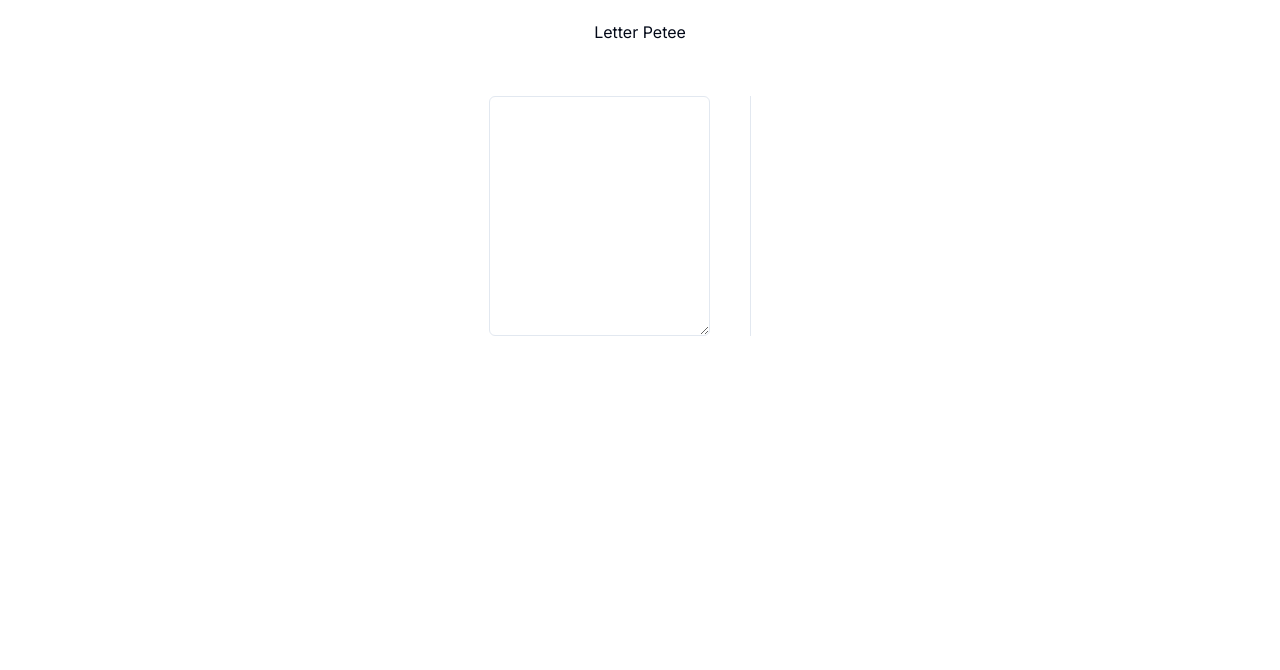
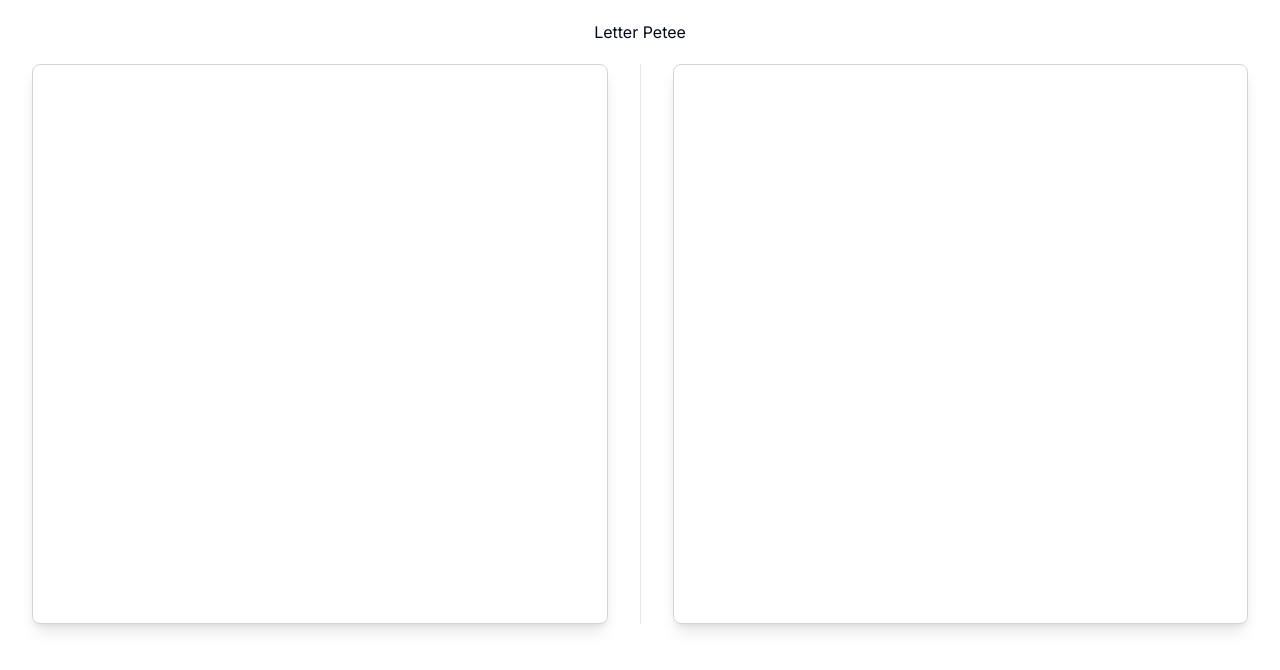
Before and after one commit to SanjampreetSingh/letter-petee, a Next.js app: page / in a window 1280 px wide. Shown: the top 670 px of the page. Built offline with nearby package versions, Linux system fonts and the light colour scheme.

Commit message:
minimal fixes

```diff
--- a/src/app/page.tsx
+++ b/src/app/page.tsx
@@ -1,9 +1,5 @@
 import Playground from "@/components/custom/playground/playground";
 
 export default function Home() {
-  return (
-    <main className="flex min-h-screen flex-col items-center justify-between py-8">
-      <Playground />
-    </main>
-  );
+  return <Playground />;
 }
--- a/src/components/custom/playground/playground.tsx
+++ b/src/components/custom/playground/playground.tsx
@@ -8,14 +8,16 @@ export default function Playground() {
   const [letter, setLetter] = useState<string>("");
 
   return (
-    <div className="flex h-[240px] flex-row gap-10">
-      <Textarea onChange={(e) => setLetter(e.target.value)} />
-      <>
-        <Separator orientation="vertical" className="h-full">
-          {" "}
-        </Separator>
-      </>
-      <div>{letter}</div>
-    </div>
+    <main className="flex h-[70vh] flex-col gap-8 px-8 md:flex-row">
+      <Textarea
+        onChange={(e) => setLetter(e.target.value)}
+        className="flex-1 resize-none rounded-lg border border-gray-300 bg-white p-4 shadow-lg"
+      />
+
+      <Separator orientation="vertical" className="h-full"></Separator>
+      <div className="flex-1 overflow-auto whitespace-pre-wrap break-all rounded-lg border border-gray-300 bg-white p-4 shadow-lg">
+        {letter}
+      </div>
+    </main>
   );
 }
```
